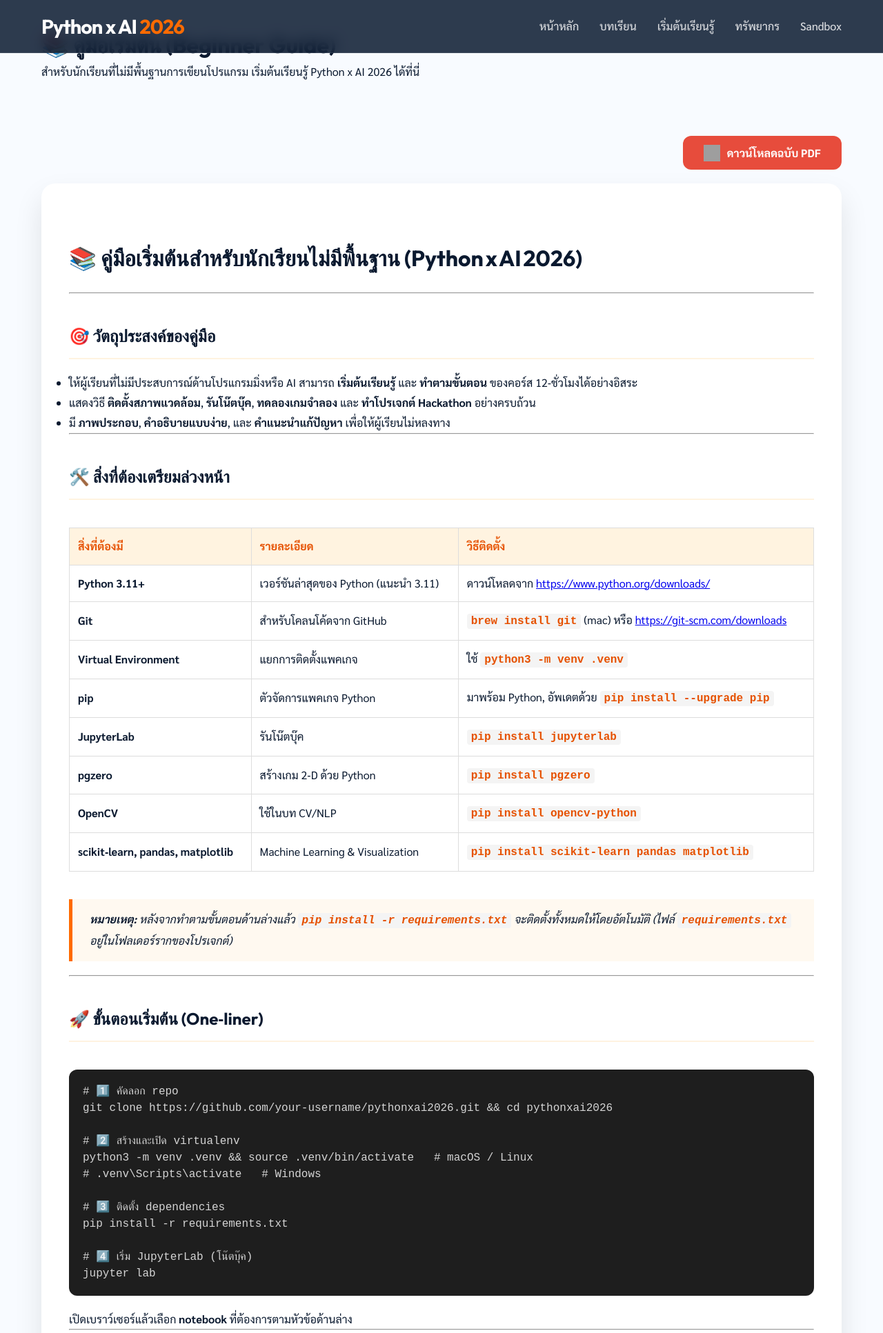
After one commit to TsanaPhysics/pythonxai2026, a PHP site: page /beginner_guide.php in a window 1280 px wide. The commit adds this page. Shown: the top 1933 px of the page at 69% size. Run offline with PHP 8.4, Linux system fonts and the light colour scheme; some libraries are stand-ins or nearby versions; grey boxes are pictures that could not be loaded.

Commit message:
Integrate Beginner Guide into website with new page, navigation link, and homepage CTA card

```diff
--- /dev/null
+++ b/beginner_guide.php
@@ -0,0 +1,105 @@
+<?php include('header.php'); ?>
+
+<header class="page-header">
+    <div class="container">
+        <h1>📚 คู่มือเริ่มต้น (Beginner Guide)</h1>
+        <p>สำหรับนักเรียนที่ไม่มีพื้นฐานการเขียนโปรแกรม เริ่มต้นเรียนรู้ Python x AI 2026 ได้ที่นี่</p>
+    </div>
+</header>
+
+<main class="container">
+    <div style="display: flex; justify-content: flex-end; margin-bottom: 20px;">
+        <a href="workshop_manual/BEGINNER_GUIDE_TH_FINAL.pdf" target="_blank" class="btn" style="background: #e74c3c; display: inline-flex; align-items: center; gap: 10px;">
+            <img src="https://img.icons8.com/color/48/000000/pdf.png" style="width: 24px; height: 24px;" alt="PDF Icon">
+            ดาวน์โหลดฉบับ PDF
+        </a>
+    </div>
+
+    <div id="guide-content" class="card" style="padding: 40px; background: white; line-height: 1.8;">
+        <!-- Markdown content will be rendered here -->
+        <div style="text-align:center; padding: 50px;">
+            <div class="loader" style="border: 4px solid #f3f3f3; border-top: 4px solid var(--primary); border-radius: 50%; width: 40px; height: 40px; animation: spin 2s linear infinite; margin: 0 auto 20px;"></div>
+            <p>กำลังโหลดเนื้อหาคู่มือ...</p>
+        </div>
+    </div>
+</main>
+
+<style>
+    @keyframes spin { 0% { transform: rotate(0deg); } 100% { transform: rotate(360deg); } }
+
+    #guide-content h1, #guide-content h2, #guide-content h3 {
+        color: var(--secondary);
+        margin-top: 40px;
+        margin-bottom: 20px;
+        font-family: 'Outfit', sans-serif;
+    }
+    #guide-content h2 { border-bottom: 2px solid var(--primary-light); padding-bottom: 10px; }
+    #guide-content code {
+        background: #f4f4f4;
+        padding: 2px 6px;
+        border-radius: 4px;
+        color: #e65100;
+        font-family: 'Courier New', Courier, monospace;
+        font-weight: 700;
+    }
+    #guide-content pre {
+        background: #1e1e1e;
+        color: #d4d4d4;
+        padding: 20px;
+        border-radius: 12px;
+        overflow-x: auto;
+        margin: 20px 0;
+    }
+    #guide-content pre code {
+        background: transparent;
+        color: inherit;
+        padding: 0;
+        font-weight: 400;
+    }
+    #guide-content table {
+        width: 100%;
+        border-collapse: collapse;
+        margin: 20px 0;
+    }
+    #guide-content th, #guide-content td {
+        border: 1px solid #ddd;
+        padding: 12px;
+        text-align: left;
+    }
+    #guide-content th { background-color: var(--primary-light); color: var(--primary-dark); }
+    #guide-content blockquote {
+        border-left: 5px solid var(--primary);
+        background: #fff9f0;
+        padding: 15px 25px;
+        margin: 20px 0;
+        font-style: italic;
+    }
+    #guide-content img { max-width: 100%; border-radius: 8px; margin: 20px 0; box-shadow: var(--shadow); }
+</style>
+
+<!-- Load Marked.js for Markdown rendering -->
+<script src="https://cdn.jsdelivr.net/npm/marked/marked.min.js"></script>
+<script>
+    async function loadGuide() {
+        try {
+            const response = await fetch('workshop_manual/BEGINNER_GUIDE.md');
+            if (!response.ok) throw new Error('Failed to load guide content');
+            const markdown = await response.text();
+
+            // Render markdown to HTML
+            document.getElementById('guide-content').innerHTML = marked.parse(markdown);
+        } catch (error) {
+            document.getElementById('guide-content').innerHTML = `
+                <div style="text-align:center; color:red; padding: 50px;">
+                    <h2>อุ๊บส์! เกิดข้อผิดพลาด</h2>
+                    <p>${error.message}</p>
+                    <a href="index.php" class="btn" style="margin-top:20px;">กลับสู่หน้าหลัก</a>
+                </div>
+            `;
+        }
+    }
+
+    window.onload = loadGuide;
+</script>
+
+<?php include('footer.php'); ?>
--- a/header.php
+++ b/header.php
@@ -25,6 +25,7 @@
                         <a href="module6.php" style="display:block; padding:10px 20px;">บทที่ 6</a>
                     </div>
                 </div>
+                <a href="beginner_guide.php" id="nav-guide">เริ่มต้นเรียนรู้</a>
                 <a href="resources.php" id="nav-resources">ทรัพยากร</a>
                 <a href="code_explorer.php" id="nav-sandbox">Sandbox</a>
             </div>
```
Also changed, not shown: index.php (+19 -0 lines).
